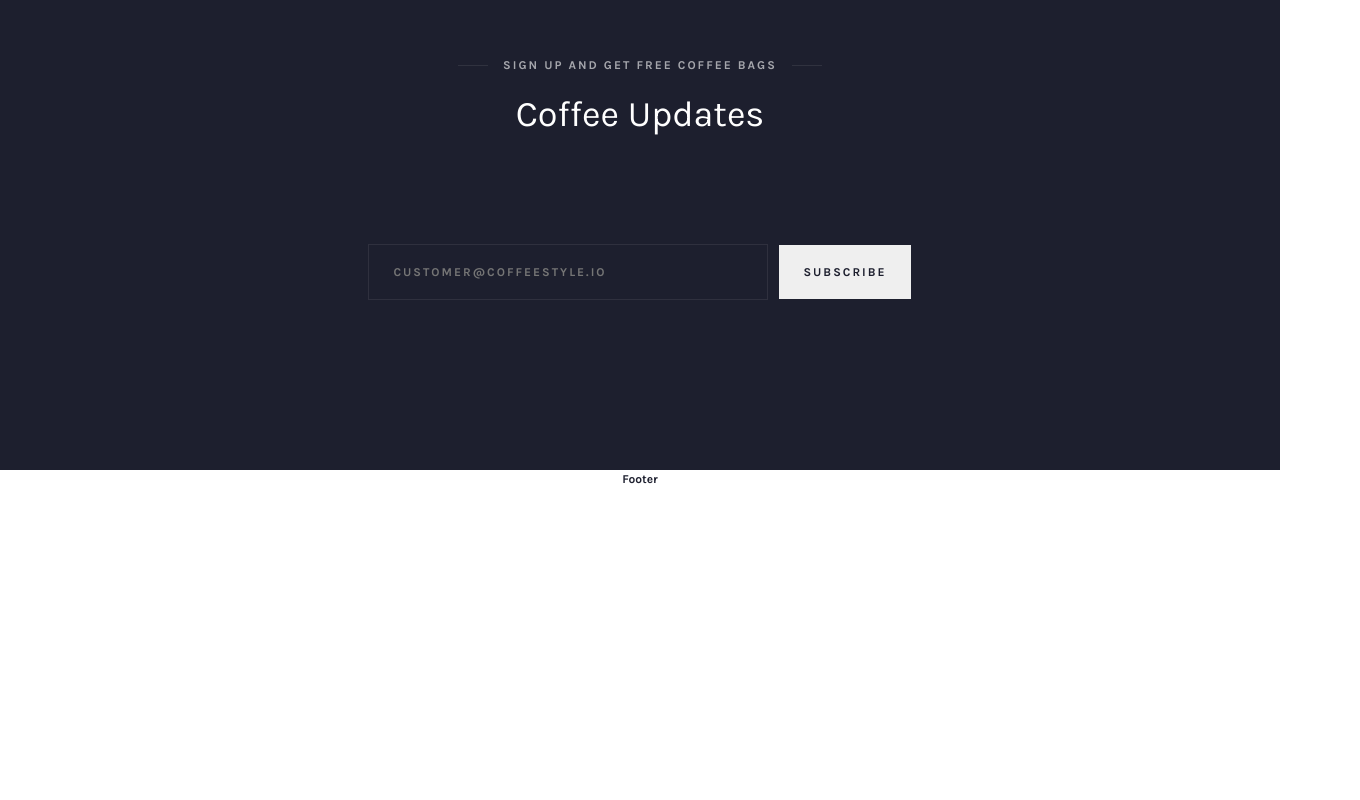
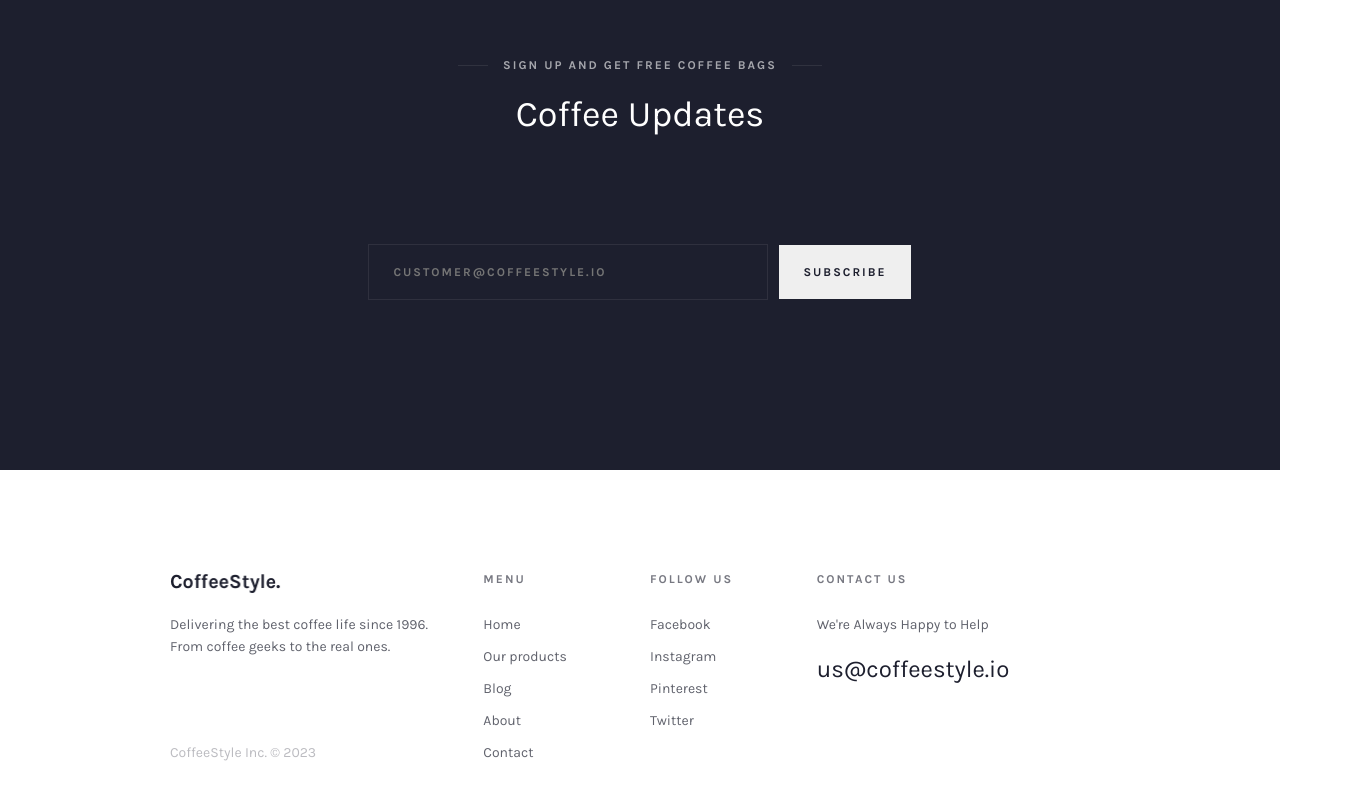
Before and after one commit to EvgeniiGo/coffee-mugs, a React (Vite) app: page / in a window 1280 px wide. Shown: the part 122-922 px from the top of the page, 1360 px wide, since content can reach past the window. Before the commit the page ends 800 px from the top, so only its background shows below. Built offline with nearby package versions, Linux system fonts and the light colour scheme.

Commit message:
Footer component

```diff
--- a/src/Components/Footer/Footer.css
+++ b/src/Components/Footer/Footer.css
@@ -0,0 +1,127 @@
+.footer {
+  display: flex;
+  flex-direction: column;
+  gap: 20px;
+  margin: 100px auto;
+  padding: 0 4%;
+}
+
+.footer__info {
+  display: flex;
+  flex-direction: column;
+  align-items: center;
+  gap: 20px;
+}
+
+.footer__logo {
+  margin-bottom: 10px;
+  max-width: 111px;
+}
+
+.footer__text {
+  font-size: 14px;
+  line-height: 22px;
+  color: rgba(29, 31, 46, 0.7);
+  font-weight: 400;
+  margin-bottom: 5px;
+  text-align: center;
+}
+
+.footer__copy {
+  margin-bottom: 30px;
+  font-size: 14px;
+  line-height: 22px;
+  color: rgba(29, 31, 46, 0.3);
+  font-weight: 400;
+}
+
+.footer__column {
+  display: flex;
+  flex-direction: column;
+  align-items: center;
+  gap: 20px;
+}
+
+.footer__column-title {
+  margin-bottom: 20px;
+  letter-spacing: 2px;
+  opacity: 0.6;
+  text-transform: uppercase;
+}
+
+.footer__links {
+  display: flex;
+  flex-direction: column;
+  align-items: center;
+  margin-bottom: 30px;
+}
+
+.footer__link {
+  cursor: pointer;
+  font-size: 14px;
+  line-height: 22px;
+  color: rgba(29, 31, 46, 0.7);
+  font-weight: 400;
+  margin-bottom: 10px;
+}
+
+.footer__email {
+  font-size: 24px;
+  line-height: 36px;
+  font-weight: 400;
+}
+
+.footer__link:hover,
+.footer__copy:hover,
+.footer__email:hover {
+  color: #a25f4b;
+}
+
+@media screen and (min-width: 768px) {
+  .footer {
+    padding: 0 30px;
+  }
+}
+
+@media screen and (min-width: 992px) {
+  .footer {
+    padding: 0;
+    flex-direction: row;
+    gap: 20px;
+    max-width: 940px;
+  }
+
+  .footer__column {
+    align-items: start;
+    width: calc(880px / 12 * 2);
+    gap: 0;
+  }
+
+  .footer__info,
+  .footer__column:last-of-type {
+    gap: 0;
+    align-items: start;
+    width: calc(880px / 12 * 4);
+  }
+
+  .footer__links {
+    align-items: start;
+    margin: 0;
+  }
+
+  .footer__text {
+    text-align: start;
+    margin-bottom: 15px;
+  }
+
+  .footer__copy {
+    margin-top: auto;
+    margin-bottom: 10px;
+  }
+
+  .footer__logo,
+  .footer__column-title {
+    margin-bottom: 20px;
+    height: 24px;
+  }
+}
--- a/src/Components/Footer/Footer.tsx
+++ b/src/Components/Footer/Footer.tsx
@@ -1,7 +1,64 @@
-import React from "react";
+import logo from "../../images/logo.png";
+import "./Footer.css";
+import { NavLink } from "react-router-dom";
 
 const Footer = () => {
-  return <div>Footer</div>;
+  return (
+    <footer className="footer">
+      <div className="footer__info">
+        <img src={logo} alt="CoffeeStyle." className="footer__logo" />
+        <p className="footer__text">
+          Delivering the best coffee life since 1996. From coffee geeks to the
+          real ones.
+        </p>
+        <p className="footer__copy">CoffeeStyle Inc. &copy; 2023</p>
+      </div>
+      <div className="footer__column">
+        <h3 className="footer__column-title">Menu</h3>
+        <nav className="footer__links">
+          <NavLink className="footer__link" to="/">
+            Home
+          </NavLink>
+          <NavLink className="footer__link" to="/products">
+            Our products
+          </NavLink>
+          <NavLink className="footer__link" to="/blog">
+            Blog
+          </NavLink>
+          <NavLink className="footer__link" to="/about">
+            About
+          </NavLink>
+          <NavLink className="footer__link" to="/contact">
+            Contact
+          </NavLink>
+        </nav>
+      </div>
+      <div className="footer__column">
+        <h3 className="footer__column-title">Follow us</h3>
+        <nav className="footer__links">
+          <a className="footer__link" href="https://www.facebook.com/">
+            Facebook
+          </a>
+          <a className="footer__link" href="https://www.instagram.com/">
+            Instagram
+          </a>
+          <a className="footer__link" href="https://www.pinterest.com/">
+            Pinterest
+          </a>
+          <a className="footer__link" href="https://twitter.com/">
+            Twitter
+          </a>
+        </nav>
+      </div>
+      <div className="footer__column">
+        <h3 className="footer__column-title">Contact us</h3>
+        <p className="footer__text">We're Always Happy to Help</p>
+        <a className="footer__email" href="mailto:us@coffeestyle.io">
+          us@coffeestyle.io
+        </a>
+      </div>
+    </footer>
+  );
 };
 
 export default Footer;
--- a/src/Components/Subscription/Subscription.css
+++ b/src/Components/Subscription/Subscription.css
@@ -105,6 +105,6 @@
 
 @media screen and (min-width: 992px) {
   .subscription__form {
-    padding: 80px 100px 85px;
+    padding: 80px 10тз0px 85px;
   }
 }
```
